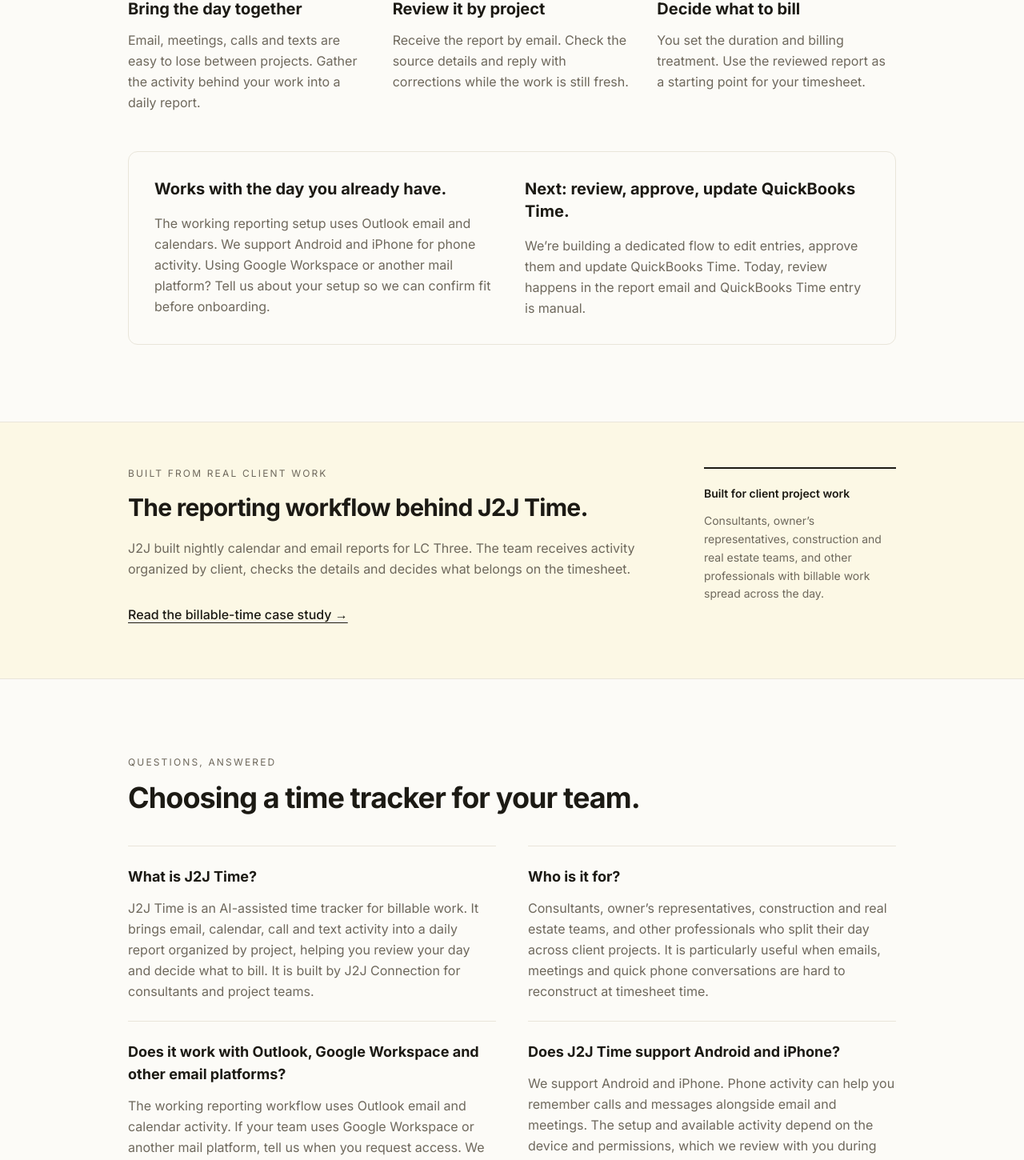
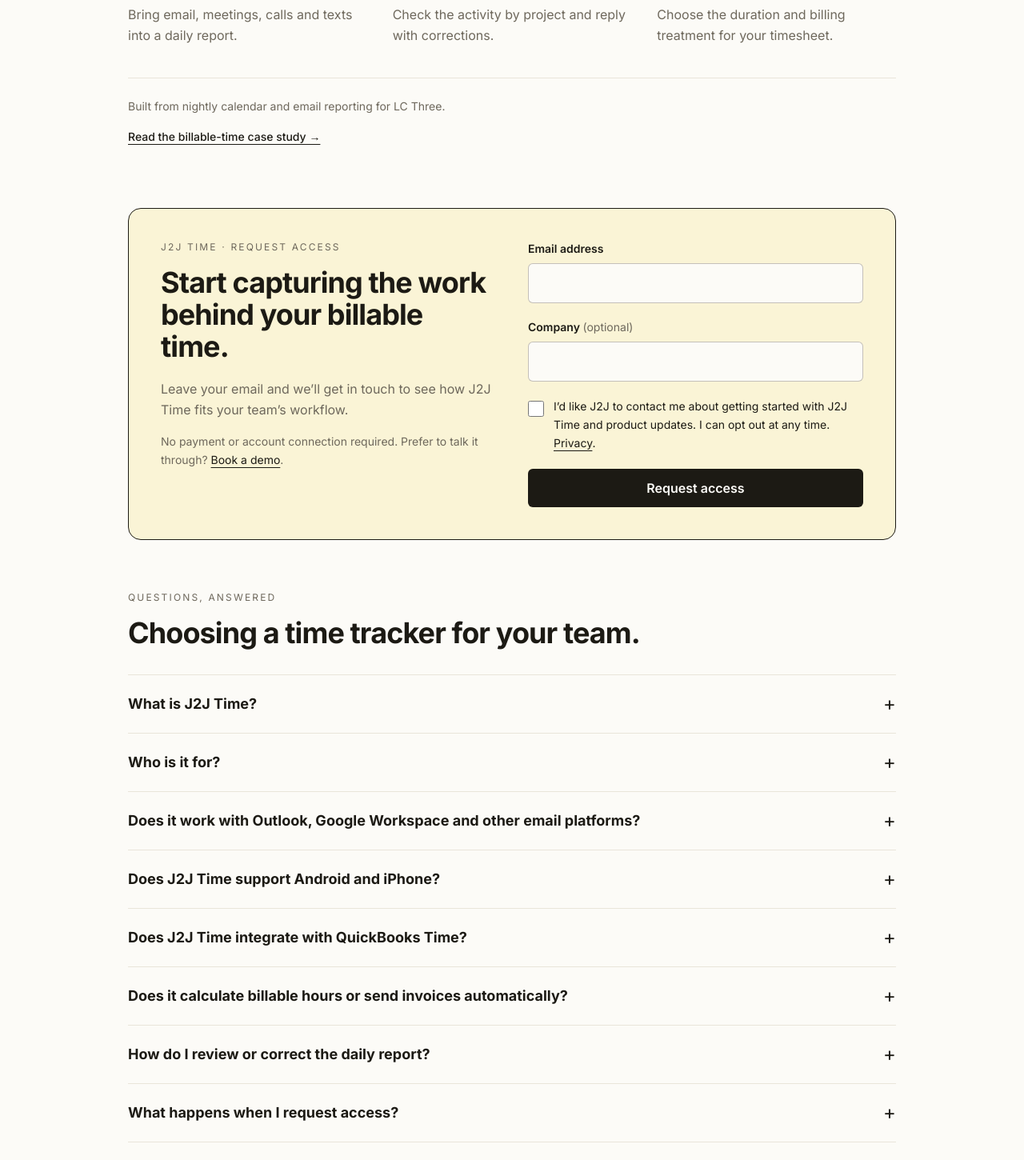
Before and after one commit to j2j-connection/j2j-website, a Next.js app in the folder nextjs-site/: page /j2j-time in a window 1280 px wide. Shown: the part 1945-3395 px from the top of the page at 80% size. Built offline with nearby package versions, Linux system fonts and the light colour scheme.

Commit message:
Shorten J2J Time journey and make product FAQs expandable

```diff
--- a/nextjs-site/src/app/j2j-time/page.tsx
+++ b/nextjs-site/src/app/j2j-time/page.tsx
@@ -15,9 +15,9 @@
 }
 
 const workflow = [
-  { number: '01', title: 'Bring the day together', text: 'Email, meetings, calls and texts are easy to lose between projects. Gather the activity behind your work into a daily report.' },
-  { number: '02', title: 'Review it by project', text: 'Receive the report by email. Check the source details and reply with corrections while the work is still fresh.' },
-  { number: '03', title: 'Decide what to bill', text: 'You set the duration and billing treatment. Use the reviewed report as a starting point for your timesheet.' },
+  { number: '01', title: 'Bring the day together', text: 'Bring email, meetings, calls and texts into a daily report.' },
+  { number: '02', title: 'Review it by project', text: 'Check the activity by project and reply with corrections.' },
+  { number: '03', title: 'Decide what to bill', text: 'Choose the duration and billing treatment for your timesheet.' },
 ]
 
 export default function TimePage() {
@@ -63,7 +63,7 @@
           </div>
         </section>
 
-        <section aria-labelledby="workflow-title" className="mx-auto max-w-5xl px-6 py-16 md:py-24 lg:px-8">
+        <section aria-labelledby="workflow-title" className="mx-auto max-w-5xl px-6 py-14 md:py-16 lg:px-8">
           <p className="font-mono text-xs uppercase tracking-[0.18em] text-muted">How J2J Time works</p>
           <h2 id="workflow-title" className="mt-4 max-w-3xl font-display text-3xl font-bold tracking-tight md:text-4xl">A starting point for your timesheet.</h2>
           <ol className="mt-10 grid gap-8 md:grid-cols-3">
@@ -73,48 +73,31 @@
               <p className="mt-3 leading-relaxed text-muted">{step.text}</p>
             </li>)}
           </ol>
-          <div className="mt-12 grid gap-8 rounded-xl border border-line p-6 md:grid-cols-2 md:p-8">
-            <div>
-              <h3 className="font-display text-xl font-bold">Works with the day you already have.</h3>
-              <p className="mt-4 leading-relaxed text-muted">The working reporting setup uses Outlook email and calendars. We support Android and iPhone for phone activity. Using Google Workspace or another mail platform? Tell us about your setup so we can confirm fit before onboarding.</p>
-            </div>
-            <div>
-              <h3 className="font-display text-xl font-bold">Next: review, approve, update QuickBooks Time.</h3>
-              <p className="mt-4 leading-relaxed text-muted">We’re building a dedicated flow to edit entries, approve them and update QuickBooks Time. Today, review happens in the report email and QuickBooks Time entry is manual.</p>
-            </div>
+          <div className="mt-10 border-t border-line pt-6 text-sm leading-relaxed">
+            <p className="text-muted">Built from nightly calendar and email reporting for {CASE_STUDY_NAMED ? caseStudyClient.name : 'a construction consultancy'}.</p>
+            <Link href="/case-studies/billable-time/" className="mt-2 inline-block min-h-11 py-2 font-medium underline underline-offset-4">Read the billable-time case study →</Link>
           </div>
         </section>
 
-        <section aria-labelledby="proof-title" className="border-y border-line bg-marker-soft/35">
-          <div className="mx-auto grid max-w-5xl gap-8 px-6 py-14 md:grid-cols-[1fr_240px] lg:px-8">
-            <div>
-              <p className="font-mono text-xs uppercase tracking-[0.18em] text-muted">Built from real client work</p>
-              <h2 id="proof-title" className="mt-4 font-display text-3xl font-bold tracking-tight">The reporting workflow behind J2J Time.</h2>
-              <p className="mt-5 max-w-2xl leading-relaxed text-muted">J2J built nightly calendar and email reports for {CASE_STUDY_NAMED ? caseStudyClient.name : 'a construction consultancy'}. The team receives activity organized by client, checks the details and decides what belongs on the timesheet.</p>
-              <Link href="/case-studies/billable-time/" className="mt-6 inline-block min-h-11 py-2 font-medium underline underline-offset-4">Read the billable-time case study →</Link>
-            </div>
-            <aside className="self-start border-t-2 border-ink pt-5 text-sm leading-relaxed">
-              <p className="font-semibold">Built for client project work</p>
-              <p className="mt-3 text-muted">Consultants, owner’s representatives, construction and real estate teams, and other professionals with billable work spread across the day.</p>
-            </aside>
-          </div>
-        </section>
+        <div className="mx-auto max-w-5xl px-6 lg:px-8"><TimeSignup /></div>
 
-        <section aria-labelledby="questions-title" className="mx-auto max-w-5xl px-6 py-16 md:py-24 lg:px-8">
+        <section aria-labelledby="questions-title" className="mx-auto max-w-5xl px-6 py-14 md:py-16 lg:px-8">
           <p className="font-mono text-xs uppercase tracking-[0.18em] text-muted">Questions, answered</p>
           <h2 id="questions-title" className="mt-4 font-display text-3xl font-bold tracking-tight md:text-4xl">Choosing a time tracker for your team.</h2>
-          <dl className="mt-10 grid gap-x-10 md:grid-cols-2">
-            {timeQuestions.map(item => <div key={item.question} className="border-t border-line py-6">
-              <dt className="font-display text-lg font-bold">{item.question}</dt>
-              <dd className="mt-3 leading-relaxed text-muted">{item.answer}</dd>
-            </div>)}
-          </dl>
+          <div className="mt-8 divide-y divide-line border-y border-line">
+            {timeQuestions.map(item => <details key={item.question} className="group">
+              <summary className="flex min-h-14 cursor-pointer list-none items-center justify-between gap-5 py-5 font-display text-lg font-bold focus-visible:outline-2 focus-visible:outline-offset-4 focus-visible:outline-ink [&::-webkit-details-marker]:hidden">
+                <span>{item.question}</span>
+                <span aria-hidden="true" className="shrink-0 text-2xl font-normal transition-transform group-open:rotate-45 motion-reduce:transition-none">+</span>
+              </summary>
+              <p className="max-w-3xl pb-6 pr-8 leading-relaxed text-muted">{item.answer}</p>
+            </details>)}
+          </div>
           <div className="mt-6 flex flex-wrap gap-5 text-sm">
             <Link href="/guides/automatic-billable-time-tracking/" className="min-h-11 py-2 underline underline-offset-4">Guide: automatic billable-time tracking →</Link>
             <Link href="/apps/phone-activity/privacy/" className="min-h-11 py-2 underline underline-offset-4">Phone app privacy and permissions →</Link>
           </div>
         </section>
-        <div className="mx-auto max-w-5xl px-6 pb-16 md:pb-24 lg:px-8"><TimeSignup /></div>
       </article>
       <script type="application/ld+json" dangerouslySetInnerHTML={{ __html: JSON.stringify({
         '@context': 'https://schema.org',
--- a/nextjs-site/tests/export.check.mjs
+++ b/nextjs-site/tests/export.check.mjs
@@ -6,6 +6,22 @@
 const root = new URL('../out/', import.meta.url);
 const read = name => fs.readFileSync(new URL(name, root), 'utf8');
 const pages = ['/', '/j2j-time/', '/guides/automatic-billable-time-tracking/', '/case-studies/billable-time/', '/privacy/'];
+
+test('the product reaches signup before optional questions, whose answers remain in the HTML', () => {
+  const html = read('j2j-time/index.html');
+  const signup = html.indexOf('id="early-access"');
+  const questions = html.indexOf('aria-labelledby="questions-title"');
+  assert.ok(signup > html.indexOf('id="workflow-title"') && signup < questions, 'signup follows the workflow and precedes questions');
+  const section = html.slice(questions, html.indexOf('</section>', questions));
+  const answers = [...section.matchAll(/<details\b([^>]*)>(.*?)<\/details>/gs)];
+  assert.equal(answers.length, 9, 'all product questions remain available');
+  for (const [, attributes, body] of answers) {
+    assert.doesNotMatch(attributes, /\bopen(?:=|\s|$)/, 'answers begin collapsed');
+    assert.match(body, /<summary\b[^>]*>.+?<\/summary>/s);
+    assert.match(body, /<p\b[^>]*>.+?<\/p>/s, 'answers are rendered without fetching or JavaScript');
+  }
+  assert.match(section, /Today, you review the daily report and enter time into QuickBooks Time manually/);
+});
 
 test('access requests use consistent buyer copy without promising a trial or immediate setup', () => {
   const product = read('j2j-time/index.html');
```
Also changed, not shown: 1 other file (tests, documents, lock files or other folders).
